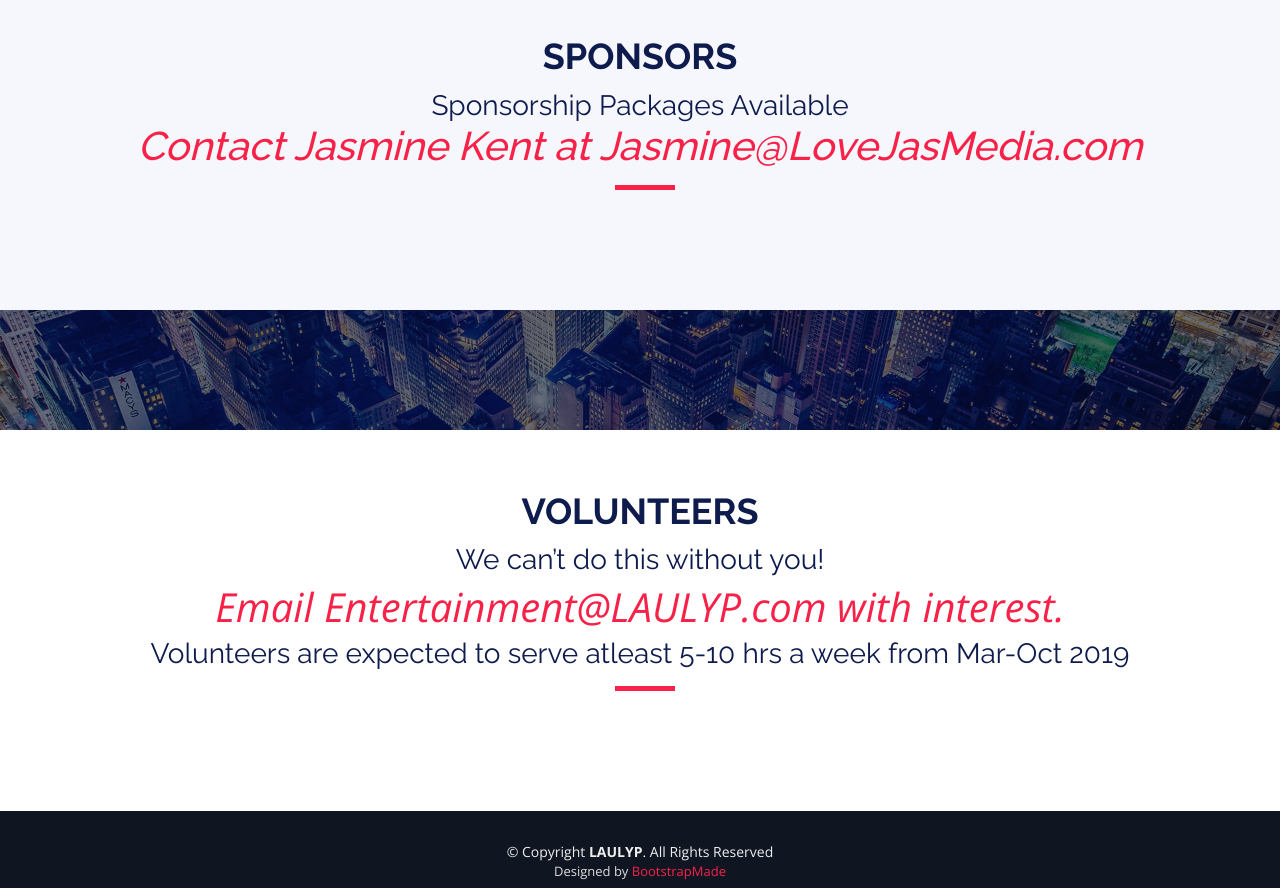
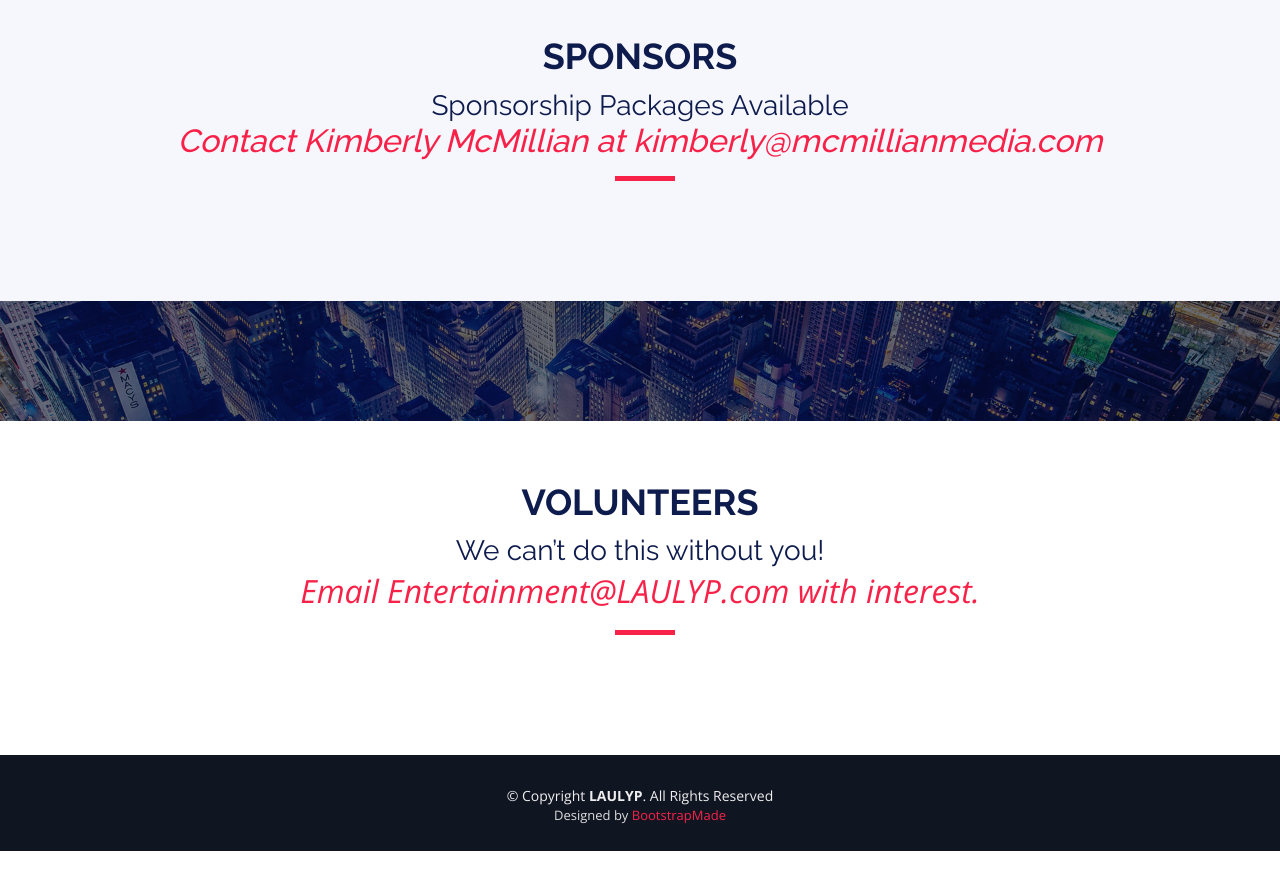
Before and after one commit to bdot868/LAULYPEntSummit, a plain HTML site: page index.html in a window 1280 px wide. Shown: the part 1960-2848 px from the top of the page. After the commit the page ends 2811 px from the top, so only its background shows below. Drawn offline with nearby package versions, Linux system fonts and the light colour scheme.

Commit message:
removed volunteer text and added kimberly info

```diff
--- a/css/style.css
+++ b/css/style.css
@@ -1113,7 +1113,7 @@ body.mobile-nav-active #mobile-nav-toggle {
 
 #sponsors p i {
   color: #f82249;
-  font-size: 40px;
+  font-size: 2rem;
 }
 
 /*--------------------------------------------------------------
@@ -1174,7 +1174,7 @@ body.mobile-nav-active #mobile-nav-toggle {
 
 #faq p i {
   color: #f82249;
-  font-size: 40px;
+  font-size: 2rem;
 }
 
 /*--------------------------------------------------------------
--- a/index.html
+++ b/index.html
@@ -680,7 +680,7 @@
         <div class="section-header">
           <h2>Sponsors</h2>
           <h3>Sponsorship Packages Available<h3>
-            <p><i>Contact Jasmine Kent at Jasmine@LoveJasMedia.com</i></p>
+            <p><i>Contact Kimberly McMillian at kimberly@mcmillianmedia.com</i></p>
         </div>
 
         <!-- <div class="row no-gutters sponsors-wrap clearfix">
@@ -776,7 +776,7 @@
           <h2>Volunteers</h2>
           <h3>We can’t do this without you!</h3>
               <p><i>Email Entertainment@LAULYP.com with interest.</i></p>
-              <h3>Volunteers are expected to serve atleast 5-10 hrs a week from Mar-Oct 2019</h3>
+              <!-- <h3>Volunteers are expected to serve atleast 5-10 hrs a week from Mar-Oct 2019</h3> -->
         </div>
 
         <!-- <div class="row justify-content-center">
```
